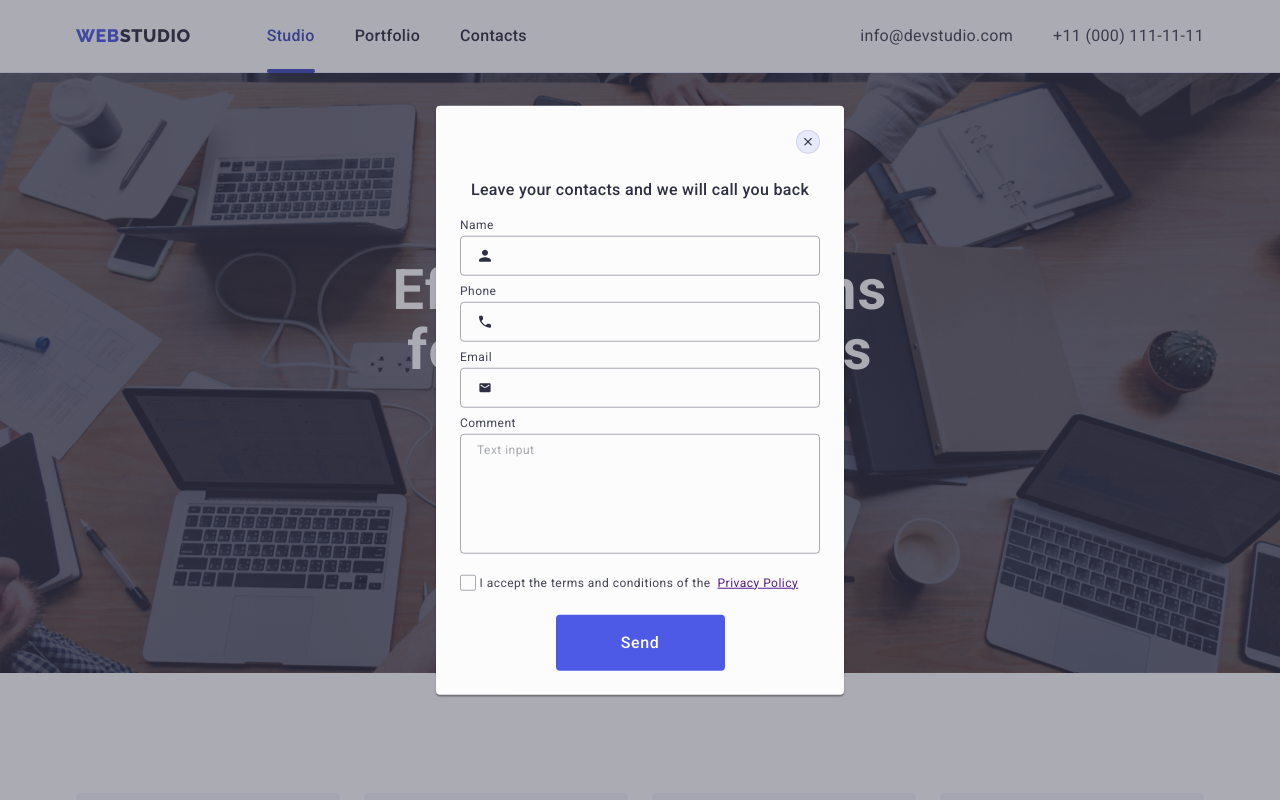
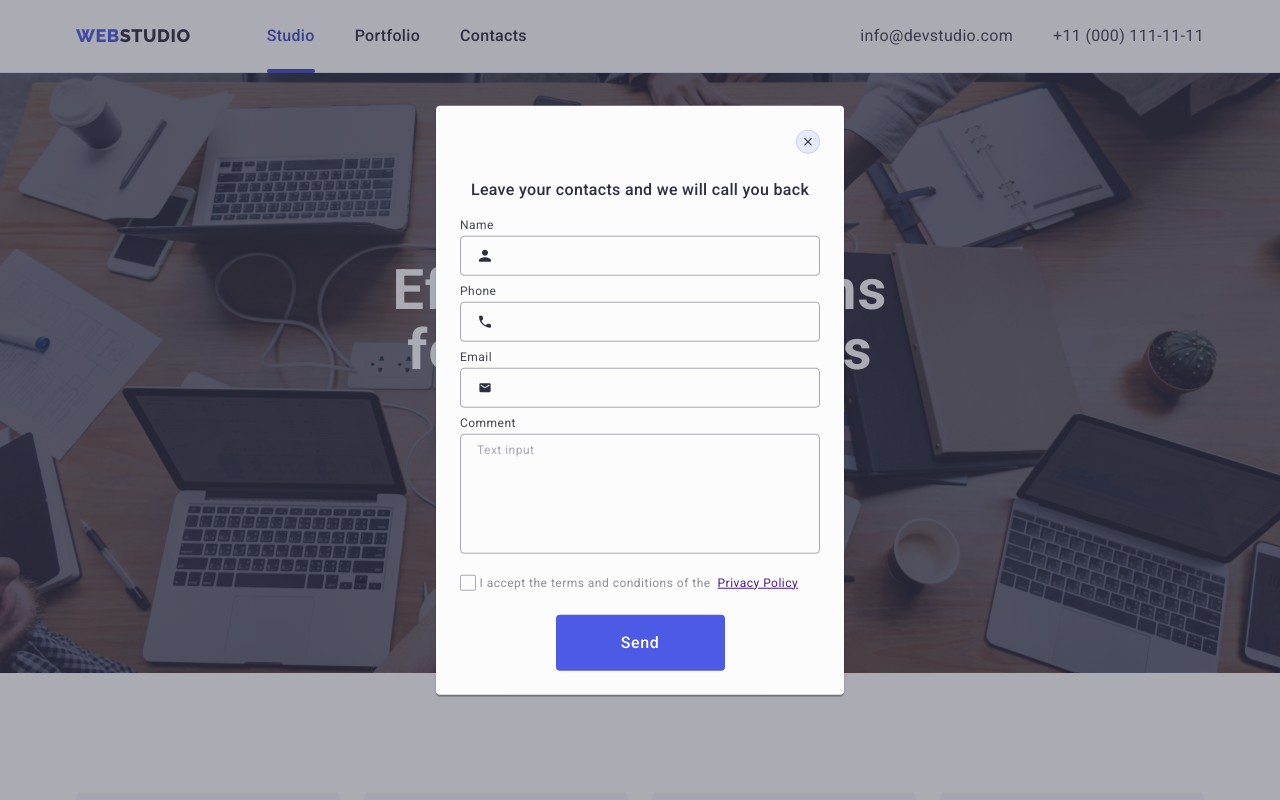
Before and after one commit to filimon4uck/goit-markup-hw-05, a plain HTML site: page index.html in a window 1280 px wide. Shown: the top 800 px of the page. Drawn offline with Linux system fonts and the light colour scheme.

Commit message:
replaces

```diff
--- a/css/styles.css
+++ b/css/styles.css
@@ -673,6 +673,14 @@ body {
   clip: rect(0 0 0 0);
   overflow: hidden;
 }
+.contact-form-field-checkbox {
+  display: block;
+  color: var(--lightslate, #8e8f99);
+  font-size: 12px;
+  font-weight: 400;
+  line-height: 1.17;
+  letter-spacing: 0.48px;
+}
 
 .contact-checkbox-icon-wrapper {
   display: inline-flex;
--- a/index.html
+++ b/index.html
@@ -363,14 +363,14 @@ problem to walk away with the perfect and creative solution. </p>
                 </div>
 
                 <div class="contact-form-field-container checkbox-container">
-                  <label class="contact-form-field" for="user-privacy">
-                    <input class="contact-field-checkbox" name="user-privacy" type="checkbox" id="user-privacy" required value="true">
+                  <input class="contact-field-checkbox" name="user-privacy" type="checkbox" id="user-privacy" required value="true">
+                  <label class="contact-form-field-checkbox" for="user-privacy">
                     <span class="contact-checkbox-icon-wrapper">
                     <svg class="contac-form-checkbox-icon" width="10" height="8">
                     <use href="./images/icons.svg#icon-checkbox_tick"></use>
                     </svg>
                   </span>
-                    I accept the terms and conditions of the&nbsp;
+                  I accept the terms and conditions of the&nbsp;
                   <a class="contact-form-policy-link" href="">Privacy Policy</a>
                   </label>
                   </div>
```
